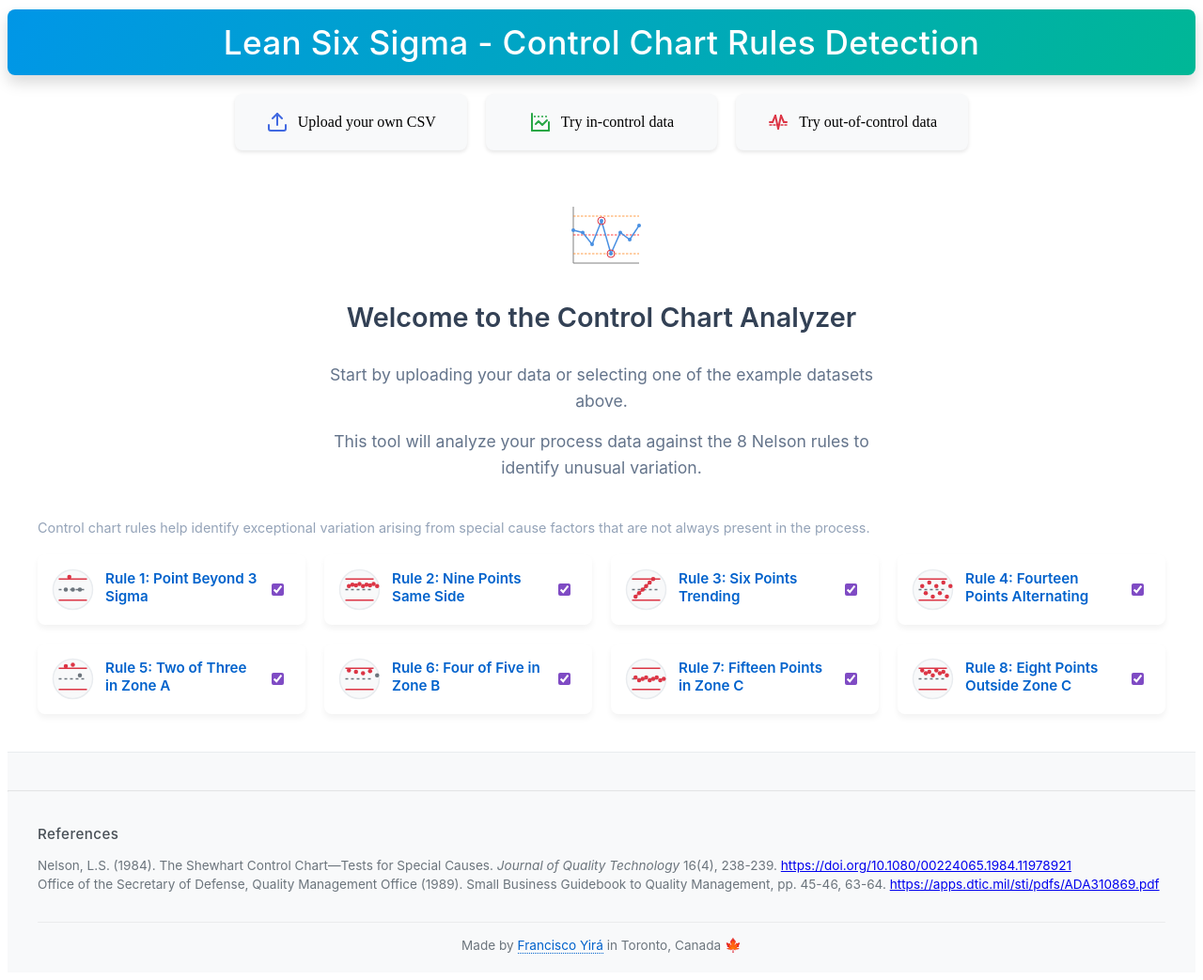
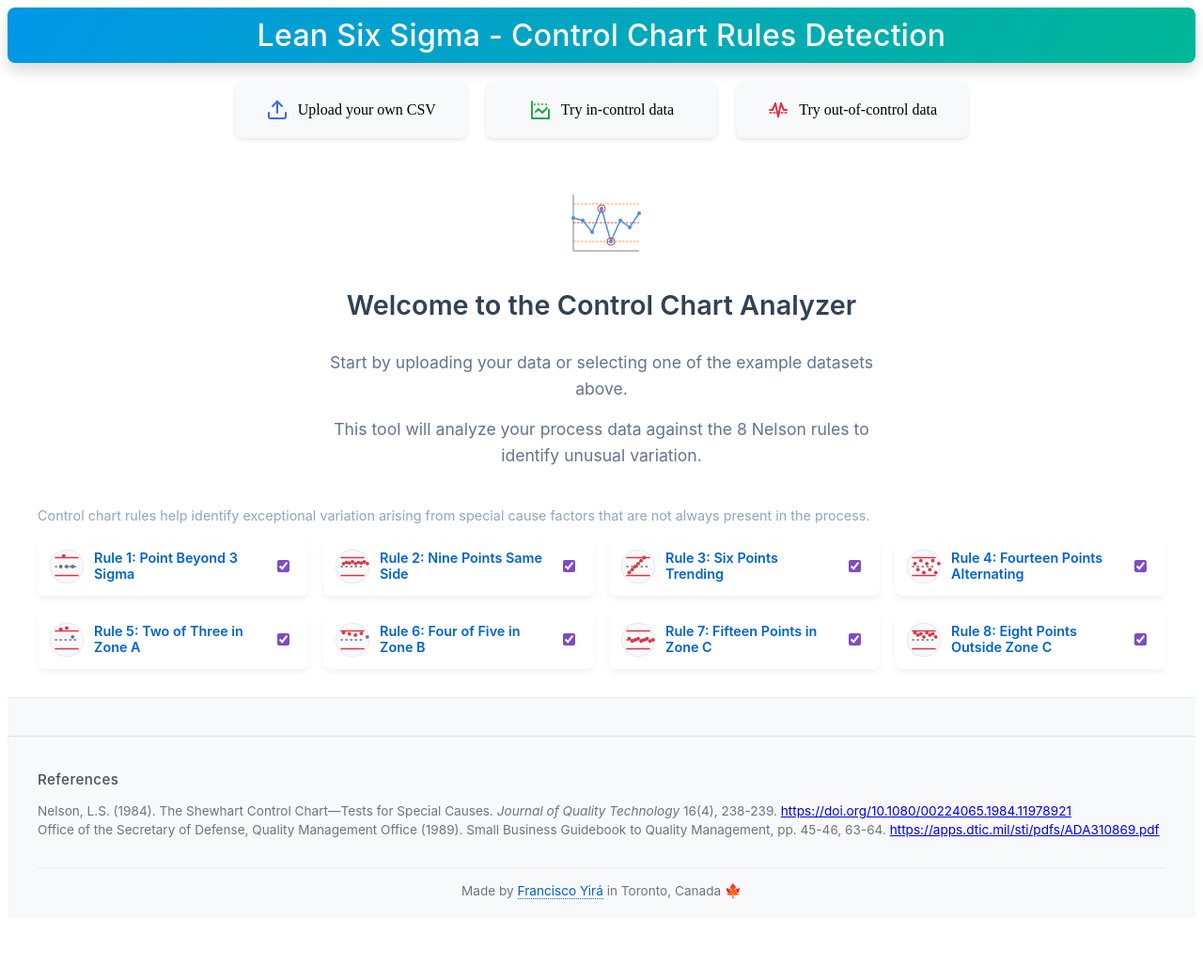
Before and after one commit to franciscoyira/lss_controlchart_web, a Flask app: page / in a window 1280 px wide. Shown: the whole page at 94% size. After the commit the page ends 957 px from the top, so only its background shows below. Run offline with Flask 3, Linux system fonts and the light colour scheme.

Commit message:
style changes

```diff
--- a/app/assets/styles.css
+++ b/app/assets/styles.css
@@ -4,15 +4,15 @@
 .app-header {
     text-align: center;
     font-family: "Inter", "Segoe UI", system-ui, sans-serif;
-    font-size: 2.2rem;
+    font-size: 2rem;
     font-weight: 500;
     color: #fff;
     background: linear-gradient(120deg, #0062cc, #0097e6, #00b894);
     background-size: 200% 200%;
     animation: gradient 15s ease infinite;
-    padding: 14px 20px;
-    margin-top: 10px;
-    margin-bottom: 10px;
+    padding: 10px 20px;
+    margin-top: 8px;
+    margin-bottom: 8px;
     border-radius: 8px;
     box-shadow: 0 8px 16px rgba(0, 0, 0, 0.15);
     letter-spacing: 0.3px;
@@ -288,35 +288,39 @@
 
 /* Rule boxes styles */
 .rule-boxes-container {
-    margin: 40px auto;
+    margin: 30px auto;
     max-width: 1200px;
     padding: 0 20px;
+}
+
+.rule-section-title {
+    margin-bottom: 12px;
 }
 
 .section-description {
     color: #94a3b8;
     font-family: "Inter", "Segoe UI", system-ui, sans-serif;
     font-size: 0.9rem;
-    margin-top: 4px;
+    margin-top: 2px;
     font-weight: 400;
 }
 
 .rule-boxes-grid {
     display: grid;
     grid-template-columns: repeat(auto-fit, minmax(280px, 1fr));
-    gap: 20px;
-    margin-top: 20px;
+    gap: 16px;
+    margin-top: 15px;
 }
 
 .rule-box {
     background-color: #ffffff;
     border-radius: 8px;
-    padding: 15px;
+    padding: 12px;
     box-shadow: 0 4px 6px rgba(0,0,0,0.05);
     display: flex;
     flex-direction: row;
     align-items: center;
-    gap: 12px;
+    gap: 10px;
     transition: all 0.3s ease;
     overflow: hidden;
 }
@@ -327,8 +331,8 @@
 }
 
 .rule-icon {
-    width: 45px;
-    height: 45px;
+    width: 38px;
+    height: 38px;
     margin-bottom: 0;
     flex-shrink: 0;
     transition: transform 0.3s ease;
@@ -341,12 +345,12 @@
 .rule-content {
     display: flex;
     flex-direction: column;
-    gap: 4px;
+    gap: 2px;
 }
 
 .rule-title {
     font-family: "Inter", "Segoe UI", system-ui, sans-serif;
-    font-size: 0.95rem;
+    font-size: 0.9rem;
     font-weight: 600;
     color: #0062cc;
     margin: 0;
@@ -437,6 +441,7 @@
     margin: 5px 10px;
     align-items: center;
     justify-content: flex-start;
+    gap: 10px;
 }
 
 .toolbar-item {
--- a/app/utils/chart_creator.py
+++ b/app/utils/chart_creator.py
@@ -19,7 +19,7 @@ def create_control_chart(df: pl.DataFrame, stats: dict, active_rules: dict = Non
         active_rules = {i: True for i in range(1, 9)}
 
     # Create base plot
-    fig = px.line(df, x='index', y='value', title='Control Chart Plot')
+    fig = px.line(df, x='index', y='value')
 
     # Add control limit lines
     fig.add_hline(y=stats['mean'], line_dash="dash", line_color="grey", annotation_text="Mean", annotation=dict(font_color="grey"))
```
Also changed, not shown: app/components/settings_toolbar.py (+13 -0 lines).
